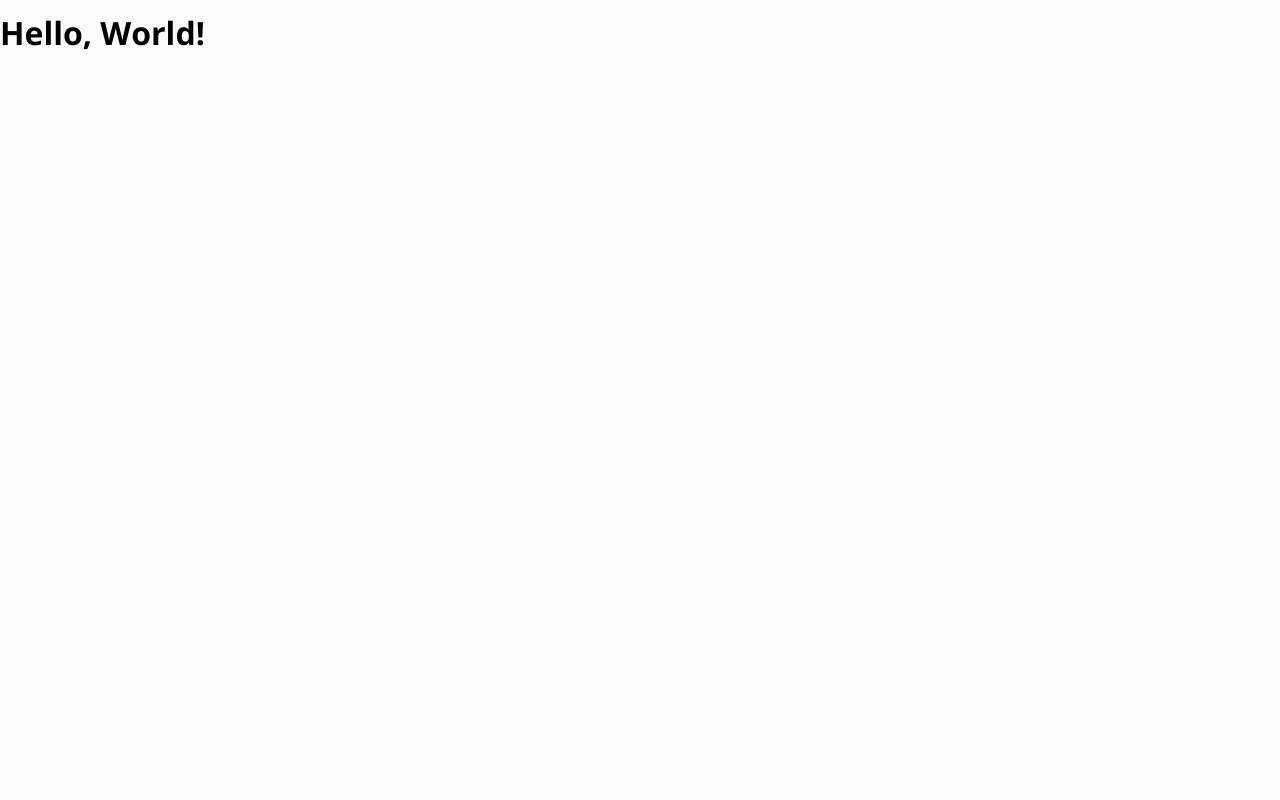
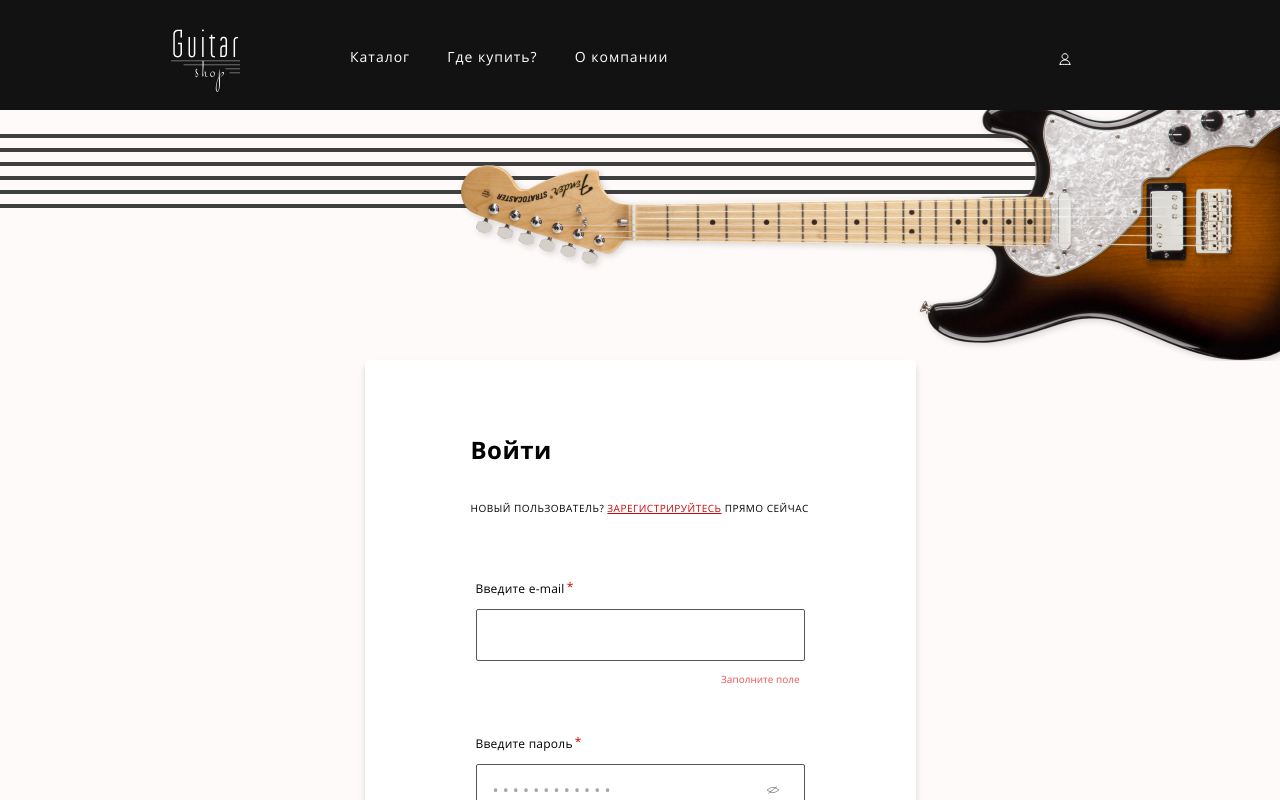
Before and after one commit to alinavdovichenko/guitar-shop-frontend, a React (Vite) app: page / in a window 1280 px wide. Shown: the top 800 px of the page. Built offline with nearby package versions, Linux system fonts and the light colour scheme.

Commit message:
2. Добавит компонент отображения главной страницы.

```diff
--- /dev/null
+++ b/src/components/app/app.tsx
@@ -0,0 +1,18 @@
+import {Route, BrowserRouter, Routes} from 'react-router-dom';
+import MainPage from '../../pages/main.page';
+import { AppRoute } from '../../consts';
+
+function App(): JSX.Element {
+  return (
+    <BrowserRouter>
+      <Routes>
+        <Route
+          path={AppRoute.Main}
+          element={<MainPage />}
+        />
+      </Routes>
+    </BrowserRouter>
+  );
+}
+
+export default App;
--- a/src/index.tsx
+++ b/src/index.tsx
@@ -1,5 +1,6 @@
 import React from 'react';
 import ReactDOM from 'react-dom/client';
+import App from './components/app/app';
 
 const root = ReactDOM.createRoot(
   document.getElementById('root') as HTMLElement
@@ -7,6 +8,6 @@ const root = ReactDOM.createRoot(
 
 root.render(
   <React.StrictMode>
-    <h1>Hello, World!</h1>
+    <App />
   </React.StrictMode>
 );
```
Also changed, not shown: src/types/product.ts (added, +17 -0 lines).
